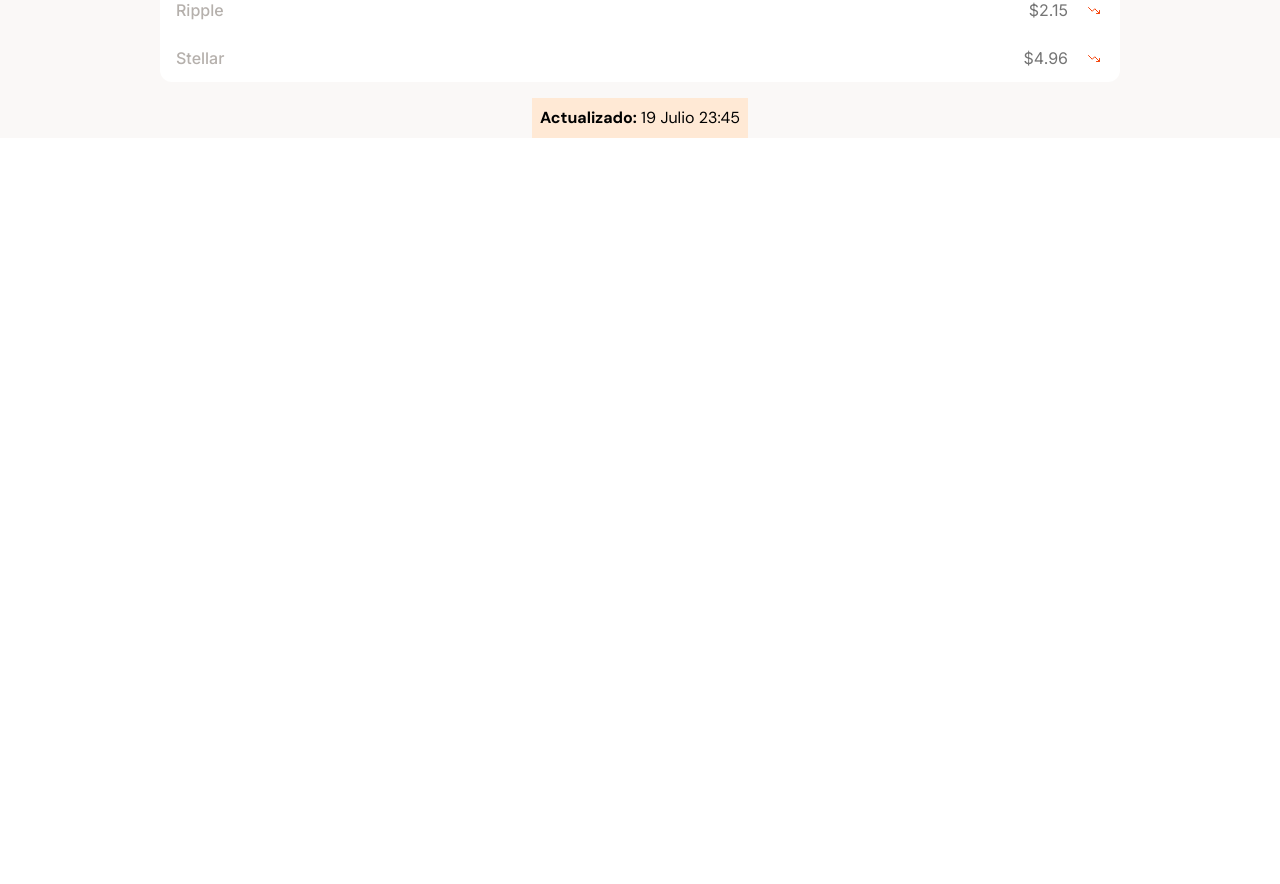
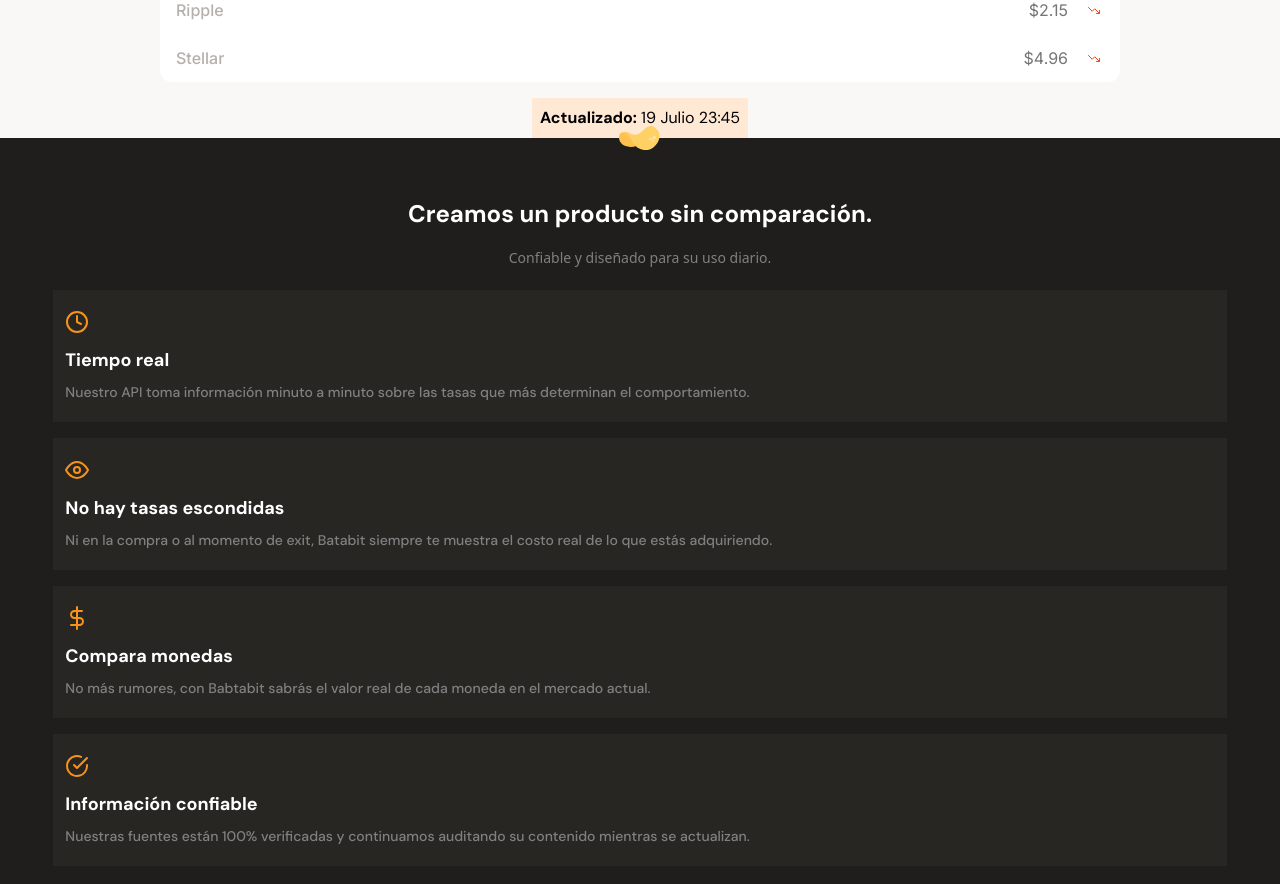
Before and after one commit to ArzCorp/batata-bit, a Next.js app: page / in a window 1280 px wide. Shown: the part 794-1678 px from the top of the page. Before the commit the page ends 932 px from the top, so only its background shows below. Built offline with nearby package versions, Linux system fonts and the light colour scheme.

Commit message:
🎨 product details section completed

```diff
--- /dev/null
+++ b/components/product-detail/index.js
@@ -0,0 +1,45 @@
+import Style from "./index.module.css";
+
+import ProductCard from "./product-card";
+
+const ProductDetail = () => {
+  return (
+    <section className="bg-black-warm pt-16 pb-11 relative">
+      <figure className={`absolute -top-3 ${Style.iconFloat}`}>
+        <img src="/assets/icons/brand-logo.svg" alt="icono logo" />
+      </figure>
+      <div className="w-10/12 mx-auto text-center">
+        <h2 className="font-dm-sans font-bold text-2xl leading-6 text-white mb-6">
+          Creamos un producto sin comparación.
+        </h2>
+        <p className="text-sm leading-4 text-gray-250 mb-6">
+          Confiable y diseñado para su uso diario.
+        </p>
+      </div>
+      <div>
+        <ProductCard
+          srcImage="/assets/icons/clock.svg"
+          title="Tiempo real"
+          content="Nuestro API toma información minuto a minuto sobre las tasas que más determinan el comportamiento."
+        />
+        <ProductCard
+          srcImage="/assets/icons/eye.svg"
+          title="No hay tasas escondidas"
+          content="Ni en la compra o al momento de exit, Batabit siempre te muestra el costo real de lo que estás adquiriendo."
+        />
+        <ProductCard
+          srcImage="/assets/icons/dollar-sign.svg"
+          title="Compara monedas"
+          content="No más rumores, con Babtabit sabrás el valor real de cada moneda en el mercado actual."
+        />
+        <ProductCard
+          srcImage="/assets/icons/check-circle.svg"
+          title="Información confiable"
+          content="Nuestras fuentes están 100% verificadas y continuamos auditando su contenido mientras se actualizan."
+        />
+      </div>
+    </section>
+  );
+};
+
+export default ProductDetail;
--- /dev/null
+++ b/components/product-detail/index.module.css
@@ -0,0 +1,3 @@
+.iconFloat {
+  left: calc(50% - 21px);
+}
--- /dev/null
+++ b/components/product-detail/product-card/index.js
@@ -0,0 +1,13 @@
+const ProductCard = ({ srcImage, title, content }) => {
+  return (
+    <div className="py-5 px-3 mb-4 bg-black-warm-100 font-dm-sans w-11/12 mx-auto">
+      <figure className="mb-3">
+        <img src={srcImage} alt="icono" />
+      </figure>
+      <h3 className="text-lg text-white mb-2 font-bold">{title}</h3>
+      <p className="text-sm font-medium text-gray-250">{content}</p>
+    </div>
+  );
+};
+
+export default ProductCard;
--- a/pages/index.js
+++ b/pages/index.js
@@ -1,5 +1,6 @@
 import Header from "../components/header";
 import ExchangeRate from "../components/exchange-rate";
+import ProductDetail from "../components/product-detail";
 
 export default function Home() {
   return (
@@ -7,6 +8,7 @@ export default function Home() {
       <Header />
       <main>
         <ExchangeRate />
+        <ProductDetail />
       </main>
     </>
   );
```
